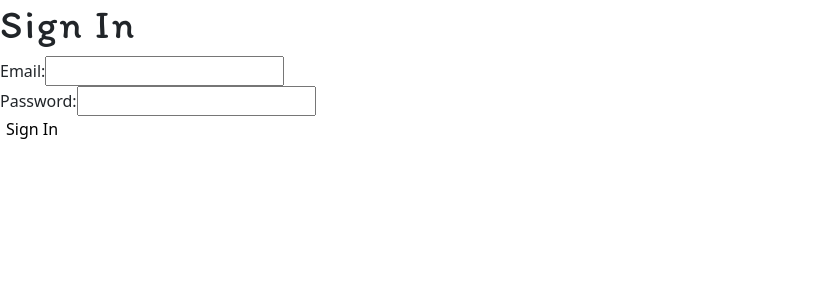
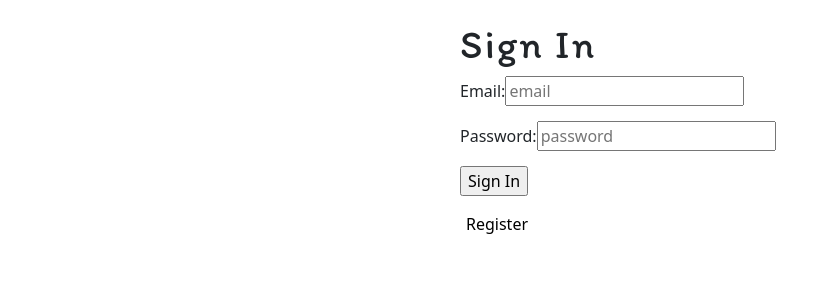
Before and after one commit to chih611/Foodash, a Next.js app: page /CustomerView/SignIn/SignIn in a window 1280 px wide. Shown: the top 300 px of the page, without its empty margins (0-838 px from the left). Built offline with nearby package versions, Linux system fonts and the light colour scheme.

Commit message:
Created sign in and sign up files, creating features

```diff
--- a/src/pages/CustomerView/SignIn/SignIn.js
+++ b/src/pages/CustomerView/SignIn/SignIn.js
@@ -1,19 +1,68 @@
+import * as React from "react";
+import { useForm } from "react-hook-form";
+
 const SignIn = () => {
+  const {
+    register,
+    handleSubmit,
+    formState: { errors },
+  } = useForm();
+
+  // This function will be called when the form is submitted successfully
+  const onSubmit = (data) => {
+    console.log(data);
+  };
+
   return (
-    <div>
+    <div style={{ maxWidth: "400px", margin: "auto", padding: "20px" }}>
       <h1>Sign In</h1>
-      <form>
-        <label>
-          Email:
-          <input type="text" name="email" />
-        </label>
-        <br />
-        <label>
-          Password:
-          <input type="password" name="password" />
-        </label>
-        <br />
-        <button>Sign In</button>
+      <form onSubmit={handleSubmit(onSubmit)}>
+        {/* Email Field */}
+        <div style={{ marginBottom: "15px" }}>
+          <label>Email:</label>
+          <input
+            {...register("email", {
+              required: "Email is required",
+              pattern: {
+                value: /^[a-zA-Z0-9_.+-]+@[a-zA-Z0-9-]+\.[a-zA-Z0-9-.]+$/,
+                message: "Invalid email address",
+              },
+            })}
+            placeholder="email"
+          />
+          {errors.email && (
+            <p style={{ color: "red" }}>{errors.email.message}</p>
+          )}
+        </div>
+
+        {/* Password Field */}
+        <div style={{ marginBottom: "15px" }}>
+          <label>Password:</label>
+          <input
+            {...register("password", {
+              required: "Password is required",
+              minLength: {
+                value: 8,
+                message: "Password must be at least 8 characters long",
+              },
+            })}
+            type="password"
+            placeholder="password"
+          />
+          {errors.password && (
+            <p style={{ color: "red" }}>{errors.password.message}</p>
+          )}
+        </div>
+
+        {/* Submit Button */}
+        <div style={{ marginBottom: "15px" }}>
+          <input type="submit" value="Sign In" />
+        </div>
+
+        {/* Register Button */}
+        <button type="button" onClick={() => console.log("Register button clicked")}>
+          Register
+        </button>
       </form>
     </div>
   );
```
Also changed, not shown: src/pages/CustomerView/Register/Register.js (added).
